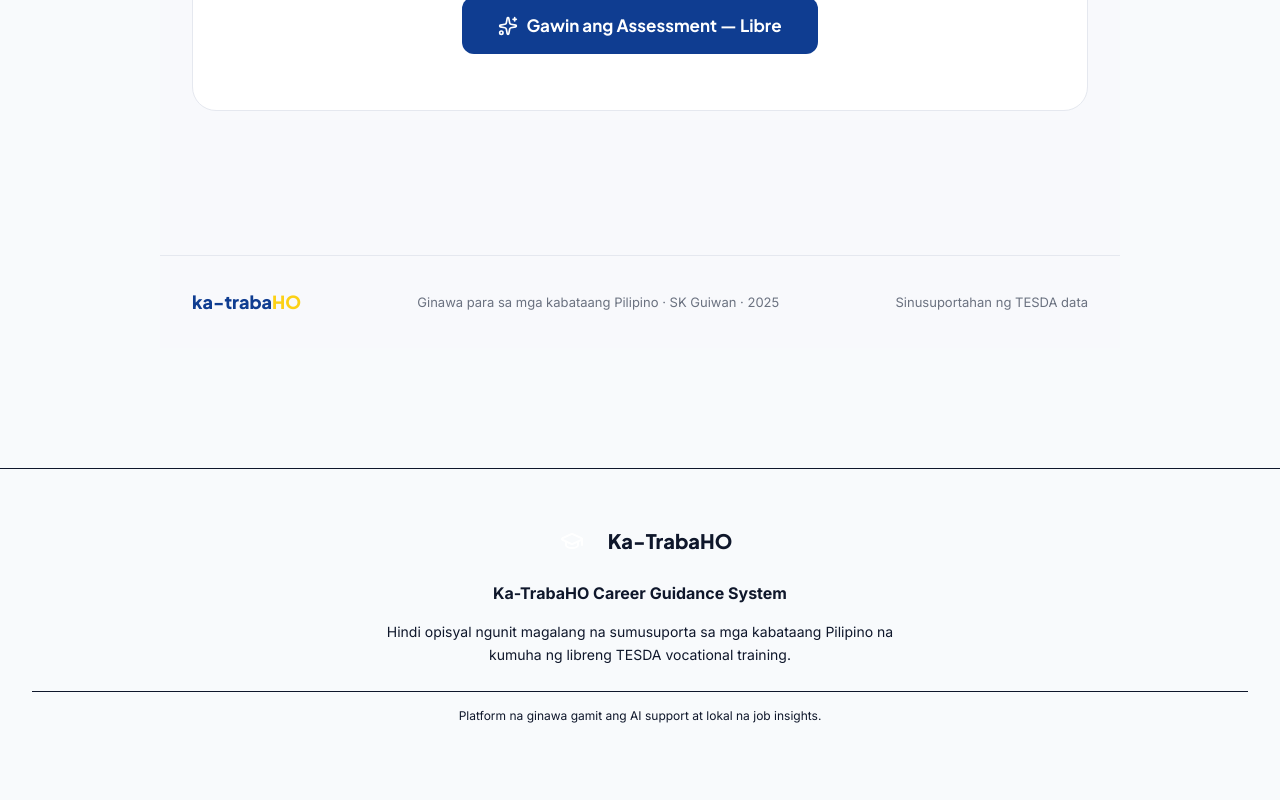
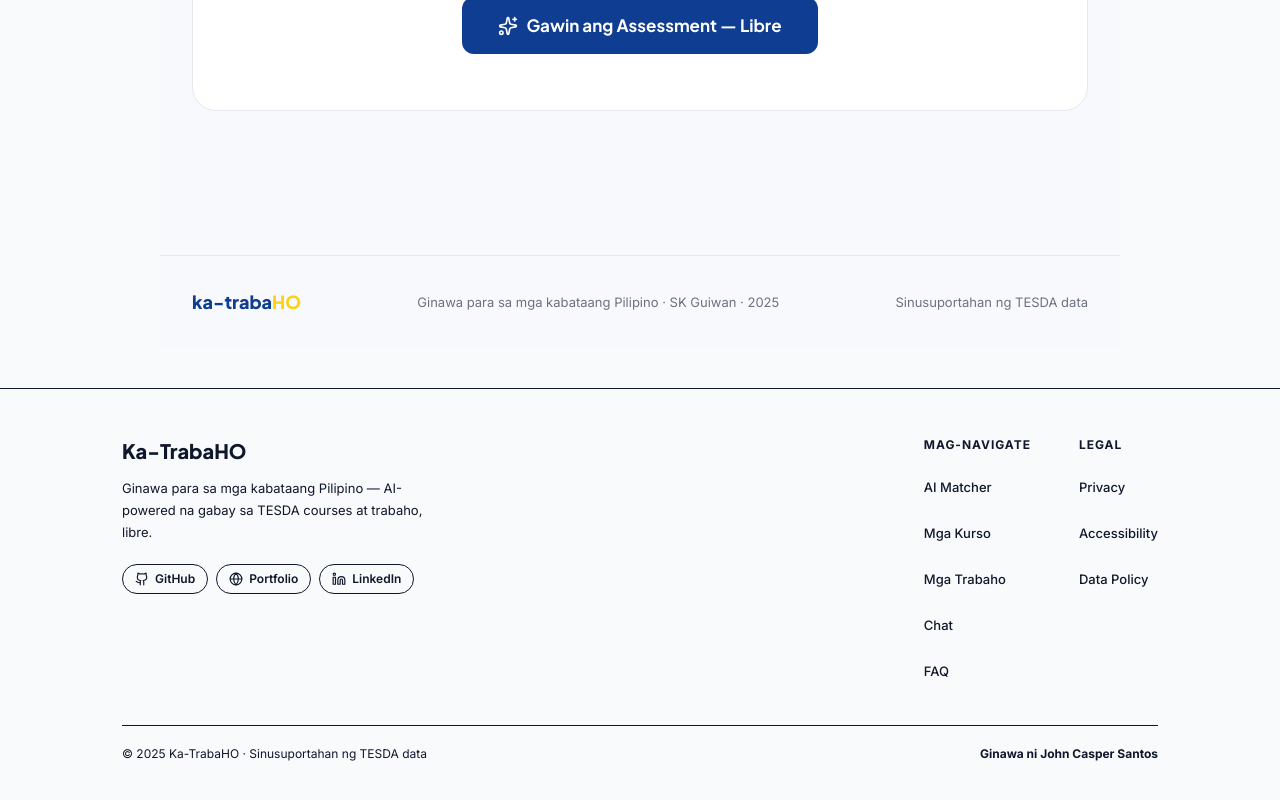
Before and after one commit to Kyazs/ka-trabaho, a React (Vite) app: page / in a window 1280 px wide. Shown: the part 3096-3896 px from the top of the page. Before the commit the page ends 3868 px from the top, so only its background shows below. Built offline with nearby package versions, Linux system fonts and the light colour scheme.

Commit message:
feat: integrate two-zone Footer with builder trademark into App

```diff
--- a/src/App.tsx
+++ b/src/App.tsx
@@ -33,6 +33,7 @@
 import Navbar from "./components/Navbar";
 import PageHeader from "./components/PageHeader";
 import BottomNav from "./components/BottomNav";
+import Footer from "./components/Footer";
 import LandingPage from "./components/LandingPage";
 import AssessmentWizard from "./components/AssessmentWizard";
 import ProfileMiniForm from "./components/ProfileMiniForm";
@@ -1661,26 +1662,7 @@
 
       </main>
 
-      {/* Footer Branding Area */}
-      {currentTab !== "chat" && (
-      <footer id="app-footer" className="mt-20 border-t border-kt-border bg-kt-bg py-12 text-center">
-        <div className="mx-auto max-w-7xl px-4 sm:px-6 lg:px-8 space-y-4">
-          <div className="flex items-center justify-center gap-3 mb-4">
-            <div className="p-3 rounded-2xl bg-kt-blue">
-              <GraduationCap className="h-6 w-6 text-white" />
-            </div>
-            <span className="font-display text-xl font-extrabold text-kt-near-black">
-              Ka-Traba<span className="text-kt-gold">HO</span>
-            </span>
-          </div>
-          <p className="font-bold text-kt-near-black text-base">Ka-TrabaHO Career Guidance System</p>
-          <p className="text-sm text-kt-slate max-w-lg mx-auto leading-relaxed">{lang === "fil" ? "Hindi opisyal ngunit magalang na sumusuporta sa mga kabataang Pilipino na kumuha ng libreng TESDA vocational training." : "Unofficial yet respectfully supporting Filipino youth in accessing free TESDA vocational training."}</p>
-          <div className="pt-4 border-t border-kt-border mt-6">
-            <p className="text-xs text-kt-slate">{lang === "fil" ? "Platform na ginawa gamit ang AI support at lokal na job insights." : "Platform built using AI support and local job insights."}</p>
-          </div>
-        </div>
-       </footer>
-      )}
+      {currentTab !== "chat" && <Footer lang={lang} />}
        <BottomNav lang={lang} />
     </div>
   );
```
